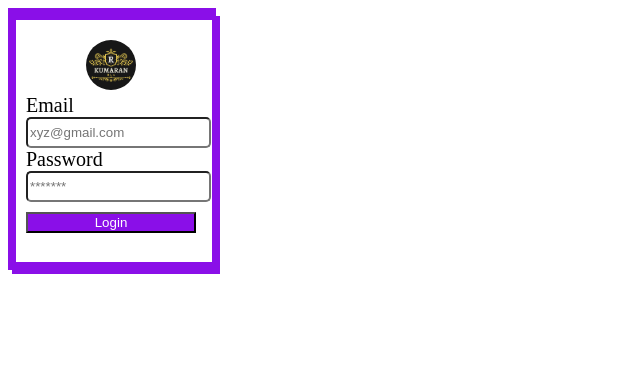
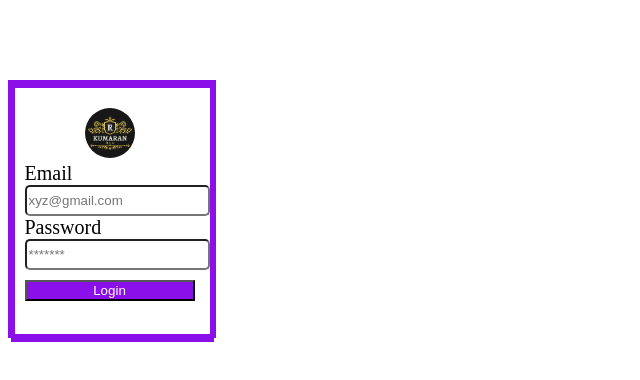
Before and after one commit to Kumaran-raja/Login-Page, a plain HTML site: page Login Page/Index.html in a window 1280 px wide. Shown: the whole page, without its empty margins (0-640 px from the left). Drawn offline with Linux system fonts and the light colour scheme.

Commit message:
Update Index.html

```diff
--- a/Login Page/Index.html
+++ b/Login Page/Index.html
@@ -7,21 +7,17 @@
     <link rel="stylesheet" href="style/style.css">
 </head>
 <body>
-    <div style="display: flex;justify-content: center;">
-        <div>
-            <div>
+    <div style="display: flex;justify-content: center;margin-top: 80px;">
+        <div class="div1">
             <form action="method1">
                 <img src="assets/logo.png" alt="img" style="border-radius: 50%; margin-left: 70px;width: 50px;height: 50px; margin-top: 20px;"><br>
                 <label for="email">Email</label><br>
                 <input type="email" placeholder="xyz@gmail.com" required><br>
                 <label for="pass">Password</label><br>
-                    <input type="password" placeholder="*******"  required><br>
+                <input type="password" placeholder="*******" required><br>
                 <button>Login</button>
             </form>
         </div>
     </div>
-    </div>
-
-
 </body>
 </html>
```
Lines whose indentation alone changed are shown as unchanged.
